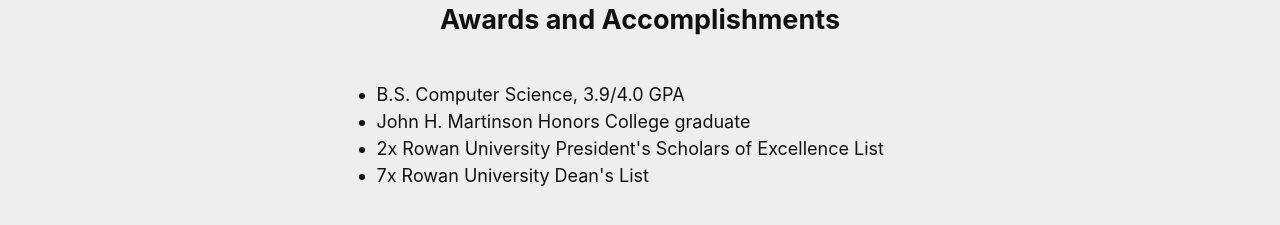
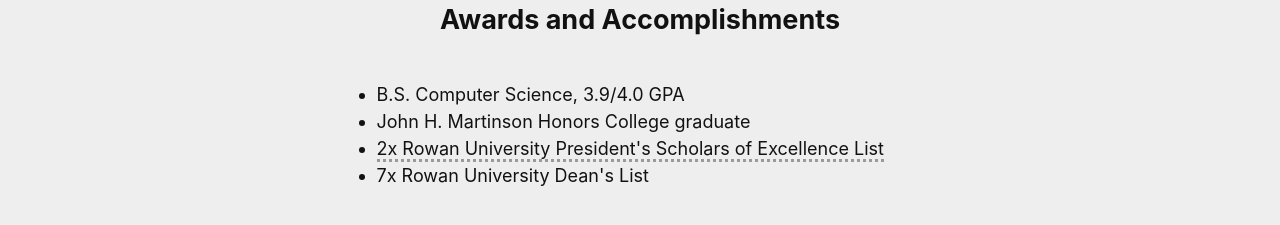
Before and after one commit to Saltswimmer/web-personal, a React (Vite) app: page / in a window 1280 px wide. Shown: the part 1860-2085 px from the top of the page. Built offline with nearby package versions, Linux system fonts and the light colour scheme.

Commit message:
Added tooltip for president's scholar

```diff
--- a/src/index.css
+++ b/src/index.css
@@ -286,4 +286,13 @@
     display: block;
   }
 
+  dialog {
+    color: black;
+  }
+
 }
+
+.Tooltip {
+  display: inline;
+  border-bottom: #555 dotted;
+}
--- a/src/index.jsx
+++ b/src/index.jsx
@@ -117,6 +117,12 @@
     </span>;
 }
 
+function TooltippedText({tooltip, children}) {
+    return <span className="Tooltip" title={tooltip}>
+        {children}
+    </span>
+}
+
 export default function Index() {
     return <>
         <span id='top' />
@@ -182,7 +188,8 @@
             <ul>
                 <li>B.S. Computer Science, 3.9/4.0 GPA</li>
                 <li>John H. Martinson Honors College graduate</li>
-                <li>2x Rowan University President&apos;s Scholars of Excellence List</li>
+                <li><TooltippedText tooltip="Awarded for earning a 4.0 GPA in a semester."
+                >2x Rowan University President&apos;s Scholars of Excellence List</TooltippedText></li>
                 <li>7x Rowan University Dean&apos;s List</li>
             </ul>
             <h2>About this site</h2>
```
